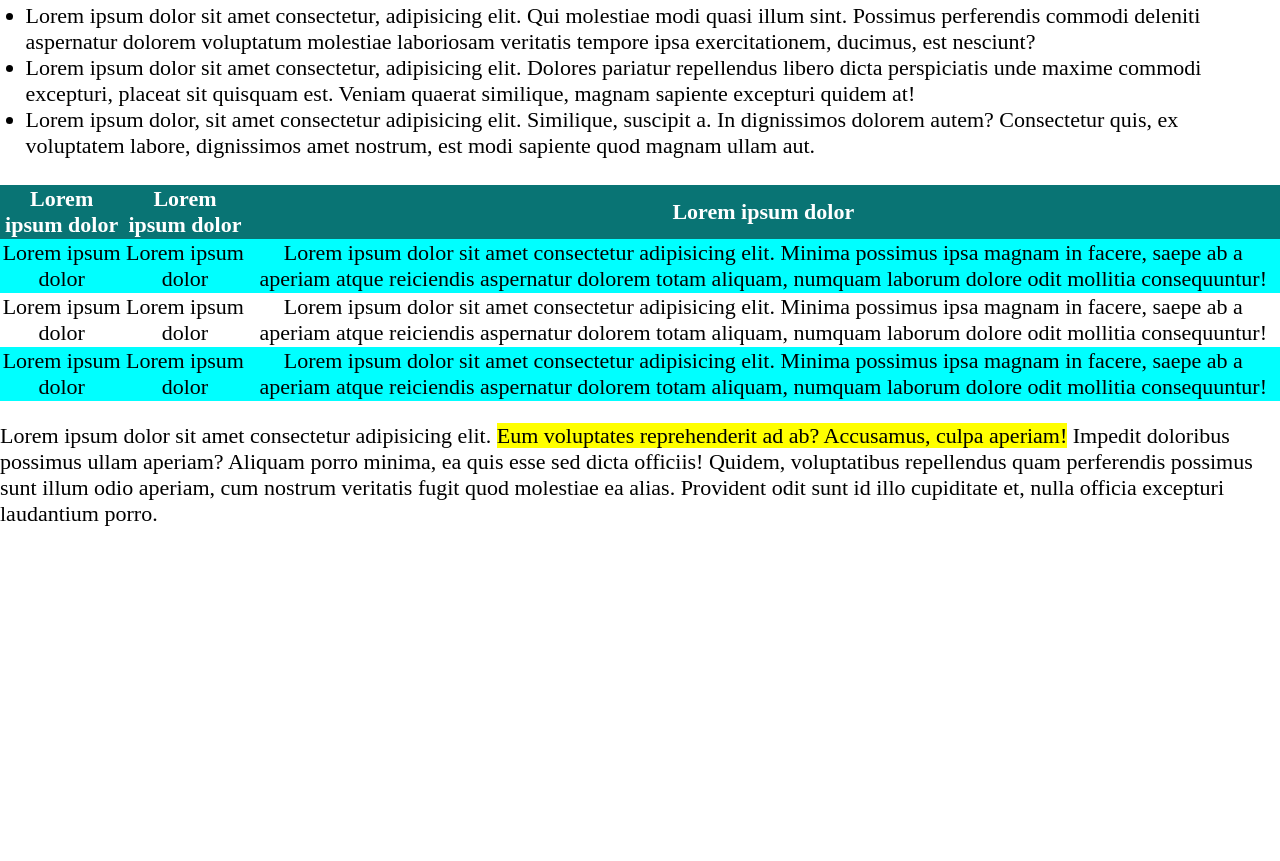
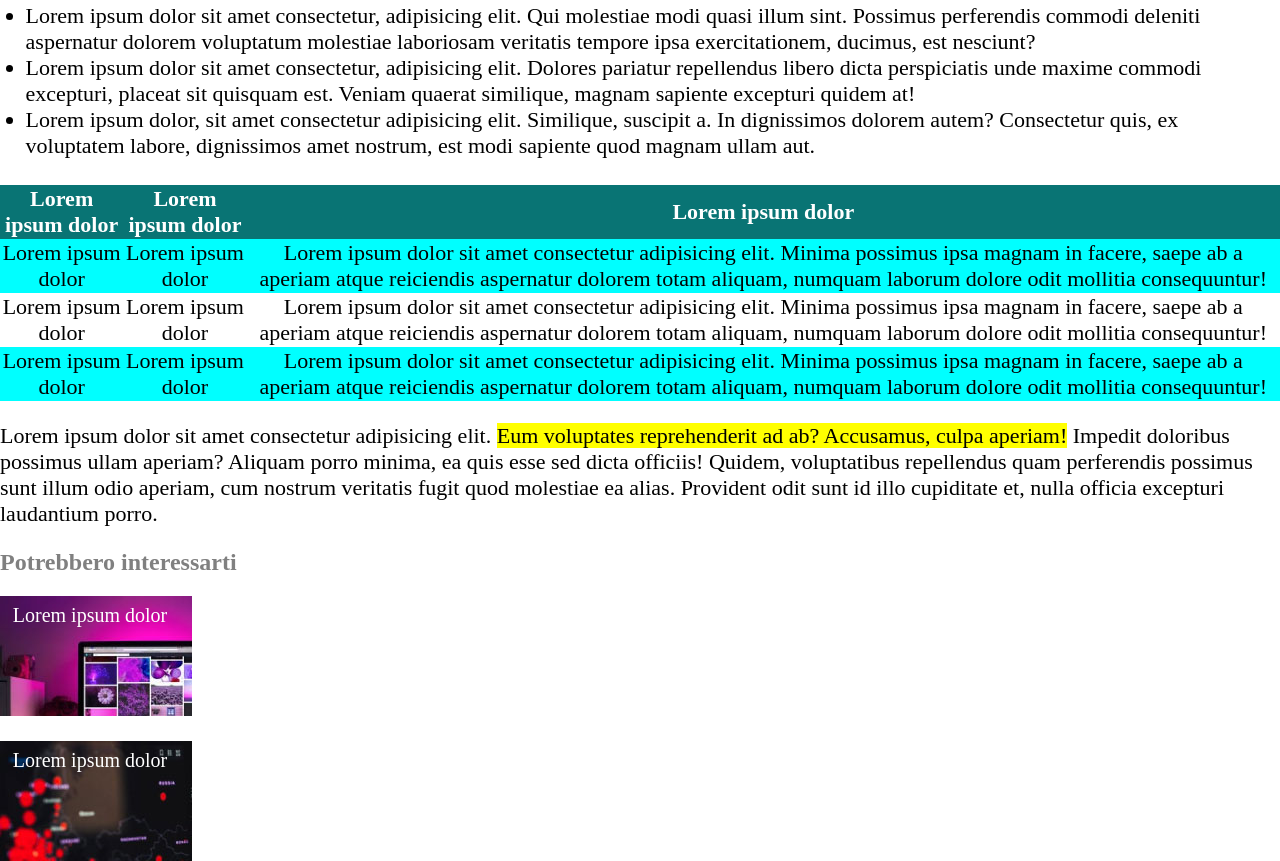
Before and after one commit to LDad1196/html-css-booleaner, a plain HTML site: page index.html in a window 1280 px wide. Shown: the part 1201-2062 px from the top of the page. Before the commit the page ends 1750 px from the top, so only its background shows below. Drawn offline with Linux system fonts and the light colour scheme.

Commit message:
added -footer-

```diff
--- a/index.html
+++ b/index.html
@@ -60,9 +60,9 @@
                     </thead>
                     <tbody>
                         <tr class="pair">
-                        <td>Lorem ipsum dolor</td>
-                        <td>Lorem ipsum dolor</td>
-                        <td>Lorem ipsum dolor sit amet consectetur adipisicing elit. Minima possimus ipsa magnam in facere, saepe ab a aperiam atque reiciendis aspernatur dolorem totam aliquam, numquam laborum dolore odit mollitia consequuntur!</td>
+                            <td>Lorem ipsum dolor</td>
+                            <td>Lorem ipsum dolor</td>
+                            <td>Lorem ipsum dolor sit amet consectetur adipisicing elit. Minima possimus ipsa magnam in facere, saepe ab a aperiam atque reiciendis aspernatur dolorem totam aliquam, numquam laborum dolore odit mollitia consequuntur!</td>
                         </tr>
                         <tr>
                             <td>Lorem ipsum dolor</td>
@@ -84,6 +84,14 @@
         </main>
 
     <!-- Footer -->
-    <footer></footer>
+    <footer>
+        <h2>Potrebbero interessarti</h2>
+        <div id="monitor">
+            <span class="final">Lorem ipsum dolor</span>
+        </div>
+        <div id="graph">
+            <span class="final">Lorem ipsum dolor</span>
+        </div>
+    </footer>
 </body>
 </html>
--- a/style.css
+++ b/style.css
@@ -67,3 +67,34 @@ thead{
 .pair{
     background-color: aqua;
 }
+
+h2{
+    color: grey;
+}
+
+#monitor{
+    background-image: url(./img/monitor.jpg);
+    background-repeat: no-repeat;
+    height: 15vh;
+    width: 15vw;
+    position: relative
+
+}
+
+#graph{
+    margin-top: 2%;
+    background-image: url(./img/graph.jpg);
+    background-repeat: no-repeat;
+    height: 15vh;
+    width: 15vw;
+    position: relative
+}
+
+.final{
+    color: white;
+    font-size: 20px;
+    position: absolute;
+    top: 1vh;
+    left: 1vw;
+
+}
```
